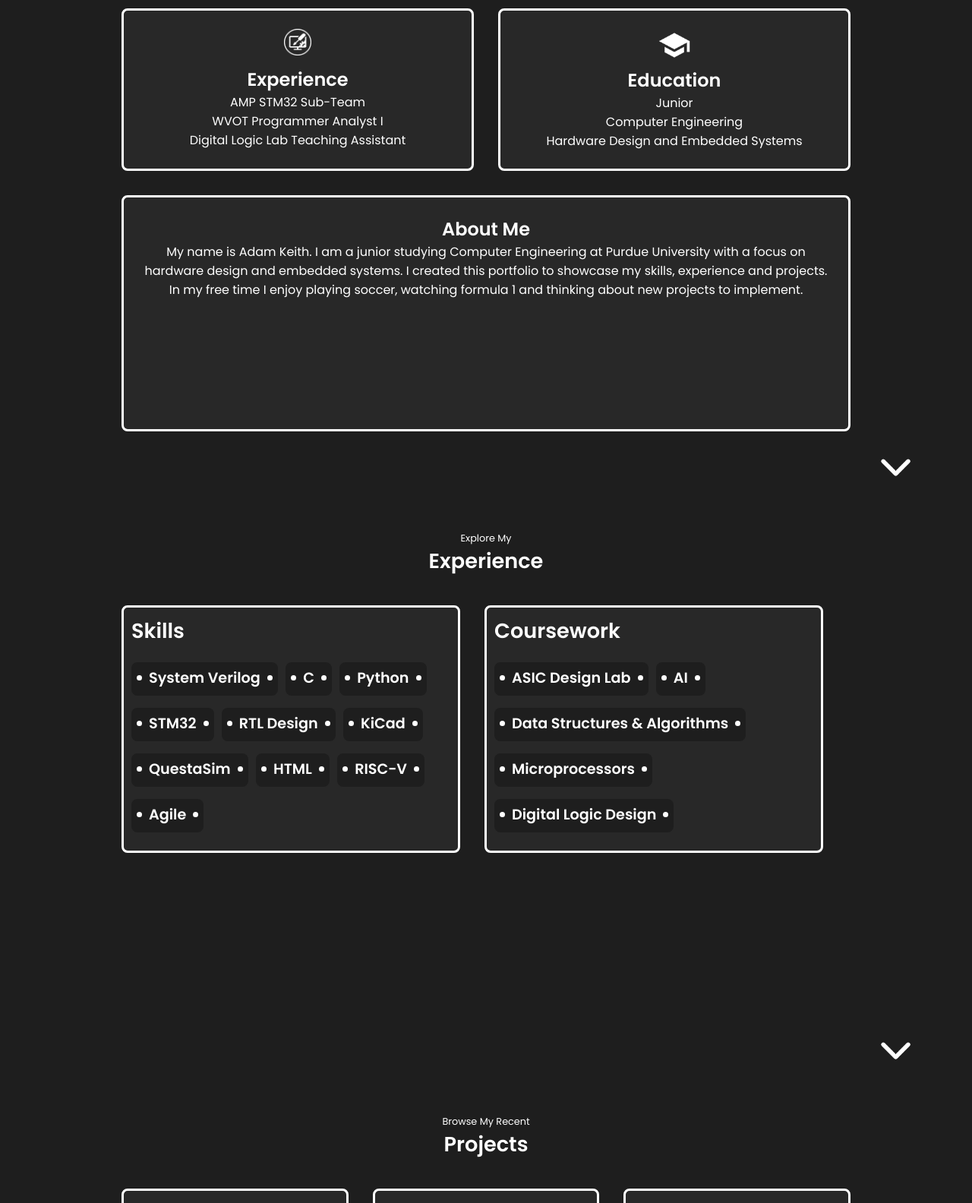
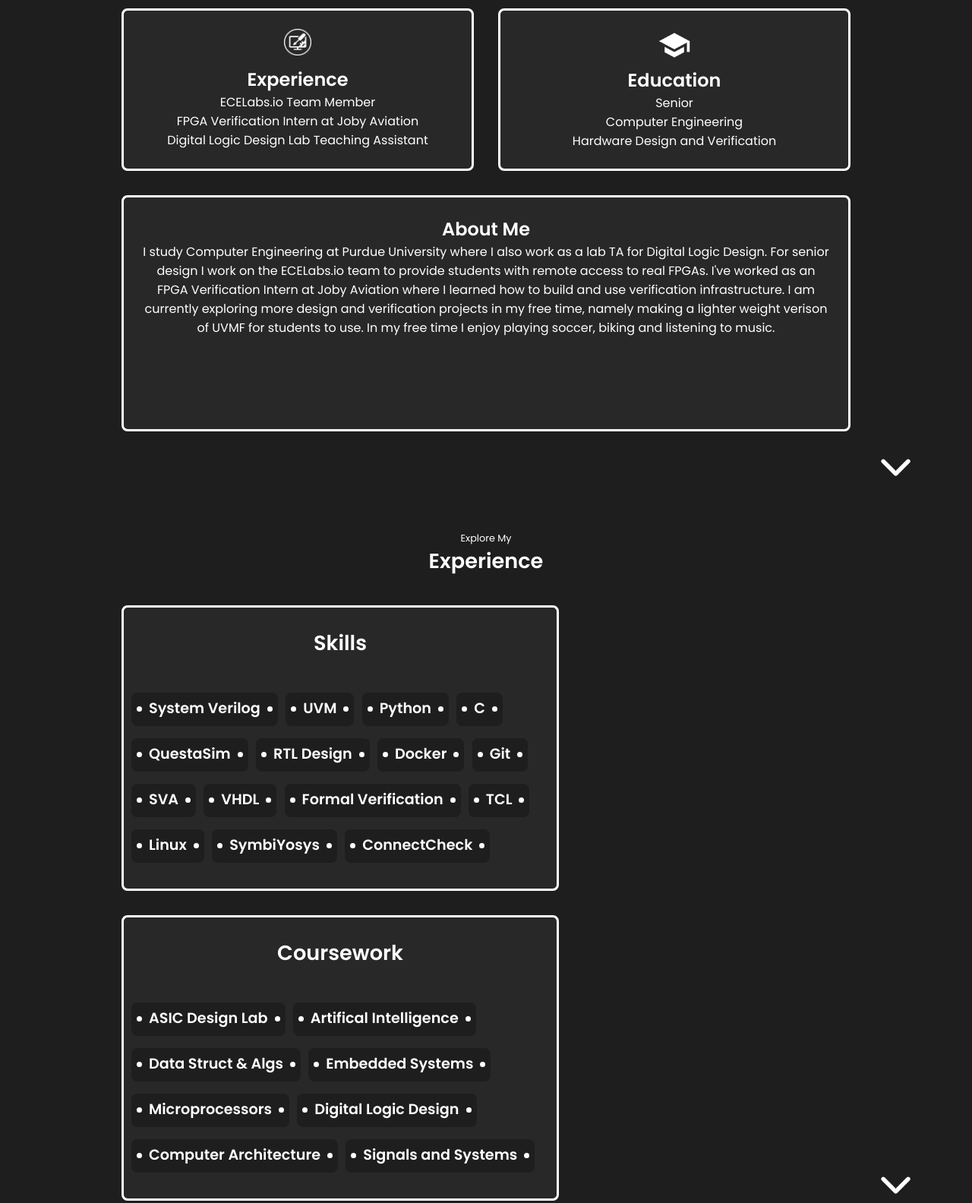
Before and after one commit to AdamKeith1/Portfolio, a plain HTML site: page index.html in a window 1280 px wide. Shown: the part 1060-2644 px from the top of the page at 76% size. Drawn offline with Linux system fonts and the light colour scheme; a script that the page names is missing.

Commit message:
Summer Update

```diff
--- a/index.html
+++ b/index.html
@@ -37,14 +37,13 @@
     </nav>
     <section id="profile">
         <div class="section__pic-container">
-            <img src="./assets/profile-pic.png" alt="Adam Keith profile picture">
+            <img src="./assets/Profile.png" alt="Adam Keith profile picture">
         </div>
         <div class="section__text">
             <h1 class="title">Adam Keith</h1>
             <p class="section__text__p2">Computer Engineering Student</p>
-            <div class="btn-container"
-                 onclick="location.href='./#contact'">
-                <button class="bubble-button">
+            <div class="btn-container">
+                <button class="bubble-button" onclick="location.href='./#contact'">
                     <span class="circle1"></span>
                     <span class="circle2"></span>
                     <span class="circle3"></span>
@@ -92,9 +91,9 @@
                         <div class="list-container">
                             <h2>Experience</h2>
                             <ul class="exp-list">
-                                <li>AMP STM32 Sub-Team</li>
-                                <li class="exp-list">WVOT Programmer Analyst I</li>
-                                <li>Digital Logic Lab Teaching Assistant</li>
+                                <li>ECELabs.io Team Member</li>
+                                <li class="exp-list">FPGA Verification Intern at Joby Aviation</li>
+                                <li>Digital Logic Design Lab Teaching Assistant</li>
                             </ul>
                         </div>
                     </div>
@@ -107,9 +106,9 @@
                         <div class="list-container">
                             <h2>Education</h2>
                             <ul class="exp-list">
-                                <li>Junior</li>
+                                <li>Senior</li>
                                 <li class="exp-list">Computer Engineering</li>
-                                <li>Hardware Design and Embedded Systems</li>
+                                <li>Hardware Design and Verification</li>
                             </ul>
                         </div>
                     </div>
@@ -117,9 +116,11 @@
                 <div class="text-container">
                     <h2>About Me</h2>
                     <p class="about-para">
-                        My name is Adam Keith. I am a junior studying Computer Engineering at Purdue University with a focus on hardware design and embedded systems.
-                        I created this portfolio to showcase my skills, experience and projects. In my free time I enjoy playing soccer, watching formula 1 and thinking
-                        about new projects to implement.
+                        I study Computer Engineering at Purdue University where I also work as a lab TA for Digital Logic Design.
+                        For senior design I work on the ECELabs.io team to provide students with remote access to real FPGAs.
+                        I've worked as an FPGA Verification Intern at Joby Aviation where I learned how to build and use verification infrastructure.
+                        I am currently exploring more design and verification projects in my free time, namely making a lighter weight verison of UVMF for students to use.
+                        In my free time I enjoy playing soccer, biking and listening to music.
                     </p>
                 </div>
             </div>
@@ -144,32 +145,47 @@
                                     onclick="location.href='https://www.chipverify.com/tutorials/systemverilog'"
                                 >System Verilog</li>
                                 <li class="tag__name"
-                                    onclick="location.href='https://www.techtarget.com/searchwindowsserver/definition/C'"
-                                >C</li>
+                                    onclick="location.href='https://www.chipverify.com/tutorials/uvm'"
+                                >UVM</li>
                                 <li class="tag__name"
                                     onclick="location.href='https://www.python.org/'"
                                 >Python</li>
                                 <li class="tag__name"
-                                    onclick="location.href='https://www.st.com/en/microcontrollers-microprocessors/stm32-32-bit-arm-cortex-mcus.html'"
-                                >STM32</li>
-                                <li class="tag__name"
-                                    onclick="location.href='https://www.wevolver.com/article/rtl-design-a-comprehensive-guide-to-unlocking-the-power-of-register-transfer-level-design'"
-                                >RTL Design</li>
-                                <li class="tag__name"
-                                    onclick="location.href='https://www.kicad.org/'"
-                                >KiCad</li>
+                                    onclick="location.href='https://en.wikipedia.org/wiki/C_(programming_language)'"
+                                >C</li>
                                 <li class="tag__name"
                                     onclick="location.href='https://eda.sw.siemens.com/en-US/ic/questa/simulation/advanced-simulator/'"
                                 >QuestaSim</li>
                                 <li class="tag__name"
-                                    onclick="location.href='https://en.wikipedia.org/wiki/HTML'"
-                                >HTML</li>
+                                    onclick="location.href='https://semiengineering.com/knowledge_centers/eda-design/definitions/register-transfer-level/'"
+                                >RTL Design</li>
                                 <li class="tag__name"
-                                    onclick="location.href='https://riscv.org/'"
-                                >RISC-V</li>
+                                    onclick="location.href='https://www.docker.com/'"
+                                >Docker</li>
                                 <li class="tag__name"
-                                    onclick="location.href='https://en.wikipedia.org/wiki/Agile_software_development'"
-                                >Agile</li>
+                                    onclick="location.href='https://git-scm.com/'"
+                                >Git</li>
+                                <li class="tag__name"
+                                    onclick="location.href='https://verificationguide.com/systemverilog/systemverilog-assertions-sva/'"
+                                >SVA</li>
+                                <li class="tag__name"
+                                    onclick="location.href='https://en.wikipedia.org/wiki/VHDL#:~:text=VHDL%20(VHSIC%20Hardware%20Description%20Language,%2C%20documentation%2C%20and%20verification%20purposes.'"
+                                >VHDL</li>
+                                <li class="tag__name"
+                                    onclick="location.href='https://en.wikipedia.org/wiki/Formal_verification'"
+                                >Formal Verification</li>
+                                <li class="tag__name"
+                                    onclick="location.href='https://www.tcl.tk/about/language.html'"
+                                >TCL</li>
+                                <li class="tag__name"
+                                    onclick="location.href='https://ubuntu.com/'"
+                                >Linux</li>
+                                <li class="tag__name"
+                                    onclick="location.href='https://symbiyosys.readthedocs.io/en/latest/'"
+                                >SymbiYosys</li>
+                                <li class="tag__name"
+                                    onclick="location.href='https://eda.sw.siemens.com/en-US/ic/questa/formal-verification/connectivity-check/'"
+                                >ConnectCheck</li>
                               </ul>
                             </div>
                           </div>
@@ -182,16 +198,25 @@
                                 >ASIC Design Lab</li>
                                 <li class="tag__name"
                                     onclick="location.href='https://engineering.purdue.edu/ECE/Academics/Undergraduates/UGO/UGO/UGO/CourseInfo/courseInfo?courseid=64&show=true&type=undergrad'"
-                                >AI</li>
+                                >Artifical Intelligence</li>
                                 <li class="tag__name"
                                     onclick="location.href='https://engineering.purdue.edu/ECE/Academics/Undergraduates/UGO/UGO/CourseInfo/courseInfo?courseid=542&show=true&type=undergrad'"
-                                >Data Structures & Algorithms</li>
+                                >Data Struct & Algs</li>
+                                <li class="tag__name"
+                                    onclick="location.href='https://engineering.purdue.edu/ECE/Academics/Undergraduates/UGO/CourseInfo/courseInfo/CourseInfo/AboutUs?courseid=662&show=true&type=undergrad'"
+                                >Embedded Systems</li>
                                 <li class="tag__name"
                                     onclick="location.href='https://engineering.purdue.edu/ECE/Academics/Undergraduates/UGO/UGO/UGO/CourseInfo/courseInfo?courseid=612&show=true&type=undergrad'"
                                 >Microprocessors</li>
                                 <li class="tag__name"
                                     onclick="location.href='https://engineering.purdue.edu/ECE/Academics/Undergraduates/UGO/CourseInfo/courseInfo?courseid=607&show=true&type=undergrad'"
                                 >Digital Logic Design</li>
+                                <li class="tag__name"
+                                    onclick="location.href='https://engineering.purdue.edu/ECE/Academics/Undergraduates/UGO/UGO/CourseInfo/courseInfo?courseid=143&show=true&type=undergrad'"
+                                >Computer Architecture</li>
+                                <li class="tag__name"
+                                    onclick="location.href='https://selfservice.mypurdue.purdue.edu/prod/bwckctlg.p_disp_course_detail?cat_term_in=202010&subj_code_in=ECE&crse_numb_in=30100'"
+                                >Signals and Systems</li>
                               </ul>
                             </div>
                           </div>
@@ -228,12 +253,12 @@
                 </div>
                 <div class="details-container color-container">
                     <div class="article-container">
-                        <img src="./assets/project-LL.png" alt="project 1" class="project-img">
+                        <img src="./assets/UVM.png" alt="project 1" class="project-img">
                     </div>
-                    <h2 class="experience-sub-title project-title">FPGA Lunar Lander</h2>
+                    <h2 class="experience-sub-title project-title">UVM Test-Bench</h2>
                     <div class="btn-container">
                         <button class="bubble-button-git"
-                                onclick="location.href='https://github.com/AdamKeith1/System-Verilog-Lunar-Lander'">
+                                onclick="location.href='https://github.com/AdamKeith1/UVM-Testbench-FooBar'">
                             <span class="circle1"></span>
                             <span class="circle2"></span>
                             <span class="circle3"></span>
@@ -245,12 +270,12 @@
                 </div>
                 <div class="details-container color-container">
                     <div class="article-container">
-                        <img src="./assets/project-2.png" alt="project 2" class="project-img">
+                        <img src="./assets/MyUVMF.png" alt="project 2" class="project-img">
                     </div>
-                    <h2 class="experience-sub-title project-title">Number Base Converter</h2>
+                    <h2 class="experience-sub-title project-title">MyUVMF</h2>
                     <div class="btn-container">
                         <button class="bubble-button-git"
-                                onclick="location.href='https://github.com/AdamKeith1/Number-Base-Converter-App'">
+                                onclick="location.href='https://github.com/AdamKeith1/My-UVMF'">
                             <span class="circle1"></span>
                             <span class="circle2"></span>
                             <span class="circle3"></span>
--- a/style.css
+++ b/style.css
@@ -431,8 +431,9 @@ section {
 }
 
 .card {
-  width: 420px;
-  height: 300px;
+  /* Here */
+  width: 550px;
+  height: 350px;
   background: rgb(40, 40, 40);
   padding: 10px;
   display: flex;
@@ -440,6 +441,8 @@ section {
   color: white;
   border: white 0.2rem solid;
   border-radius: 0.5rem;
+  justify-content: center;
+  align-items: center;
 }
 
 .title {
@@ -535,6 +538,8 @@ p {
   display: flex;
   justify-content: center;
   flex-direction: column;
+  align-items: center;
+  justify-content: center;
 }
 
 .article-container {
@@ -551,6 +556,7 @@ article {
   width: 9rem;
   justify-content: space-around;
   gap: 0.5rem;
+
 }
 
 article .icon {
```
Also changed, not shown: assets/MyUVMF.png (added), assets/UVM.png (added), 1 other file.
